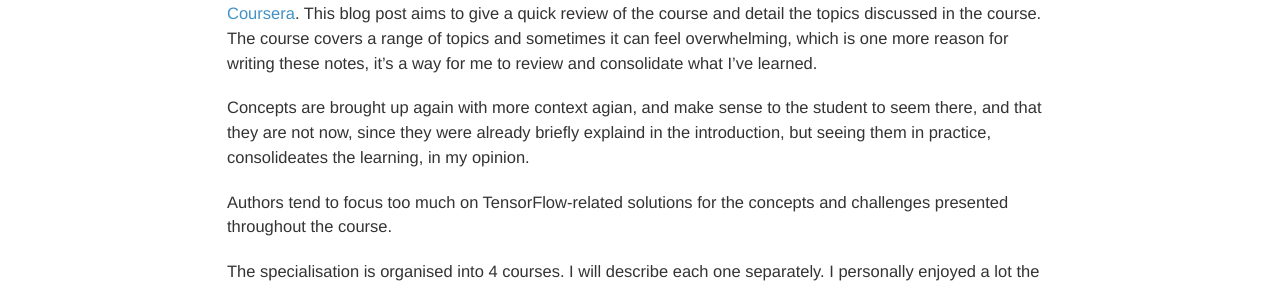
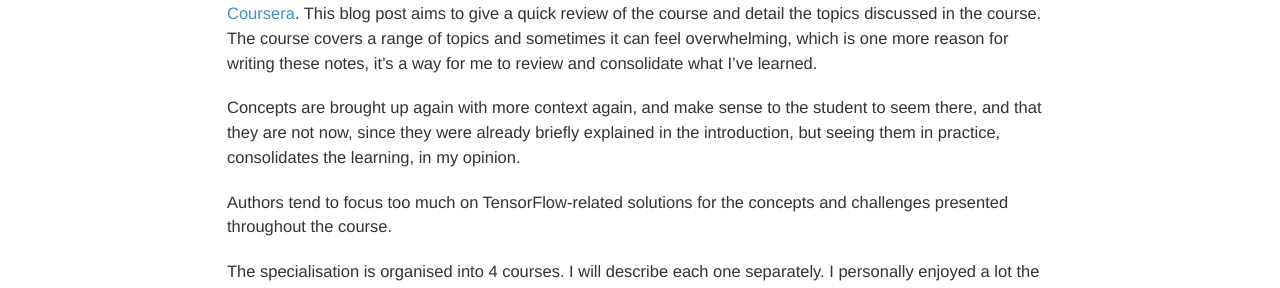
Before and after one commit to davidsbatista/davidsbatista.net, a Jekyll site: the page built from _posts/2023-07-11-Machine_Learning_in_Production.md, in a window 1280 px wide and 900 px high. Shown: the part 243-531 px from the top of the window. Built offline with Jekyll 4.4.1, drawn with Linux system fonts in a browser that asks for light colours; nearby versions of some CDN libraries; comment, search, counter and statistics services are not loaded.

Commit message:
fixing typos

```diff
--- a/_posts/2023-07-11-Machine_Learning_in_Production.md
+++ b/_posts/2023-07-11-Machine_Learning_in_Production.md
@@ -11,7 +11,7 @@ preview_pic: /assets/images/2023-07-11-Machine_Learning_in_Production.jpg
 
 I enrolled and successfully did the [Machine Learning Engineering for Production (MLOps) Specialisation from Coursera](https://www.coursera.org/specializations/machine-learning-engineering-for-production-mlops). This blog post aims to give a quick review of the course and detail the topics discussed in the course. The course covers a range of topics and sometimes it can feel overwhelming, which is one more reason for writing these notes, it's a way for me to review and consolidate what I've learned.
 
-Concepts are brought up again with more context agian, and make sense to the student to seem there, and that they are not now, since they were already briefly explaind in the introduction, but seeing them in practice, consolideates the learning, in my opinion.
+Concepts are brought up again with more context again, and make sense to the student to seem there, and that they are not now, since they were already briefly explained in the introduction, but seeing them in practice, consolidates the learning, in my opinion.
 
 Authors tend to focus too much on TensorFlow-related solutions for the concepts and challenges presented throughout the course.
 
```
